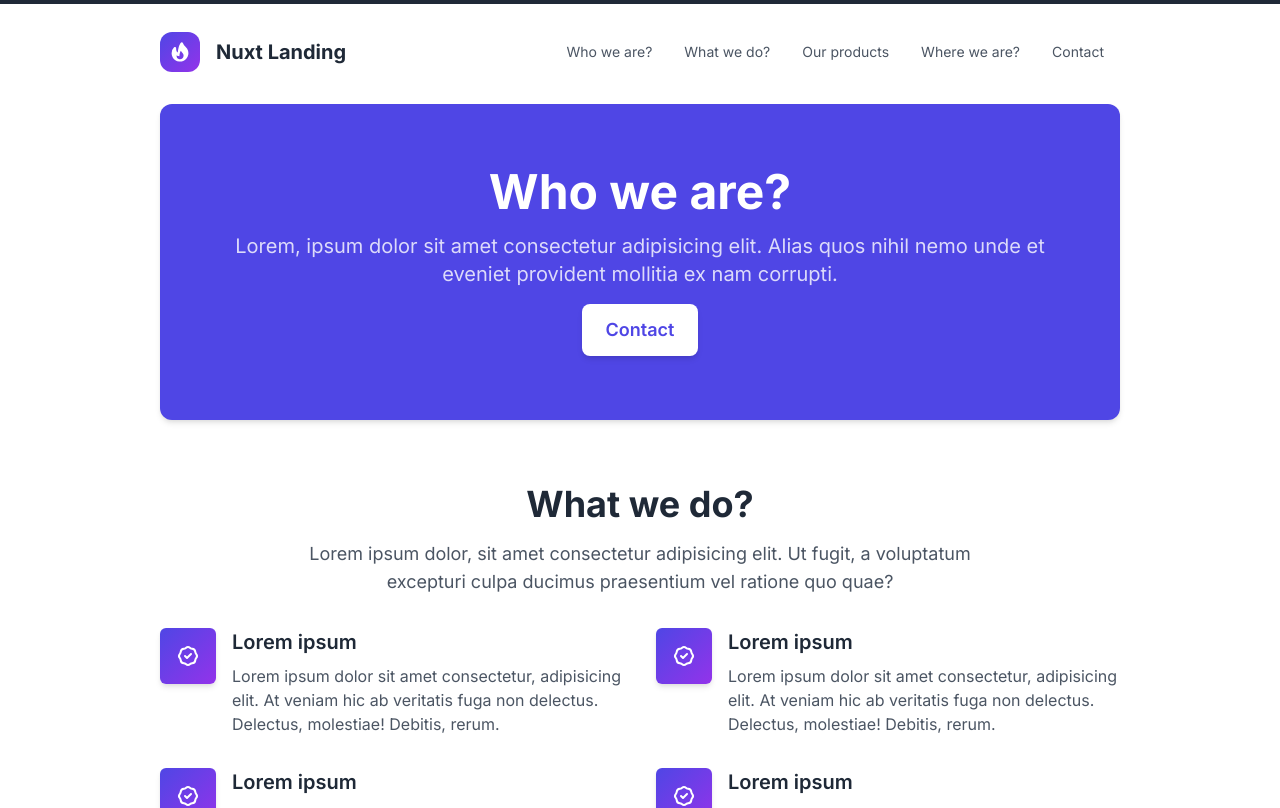
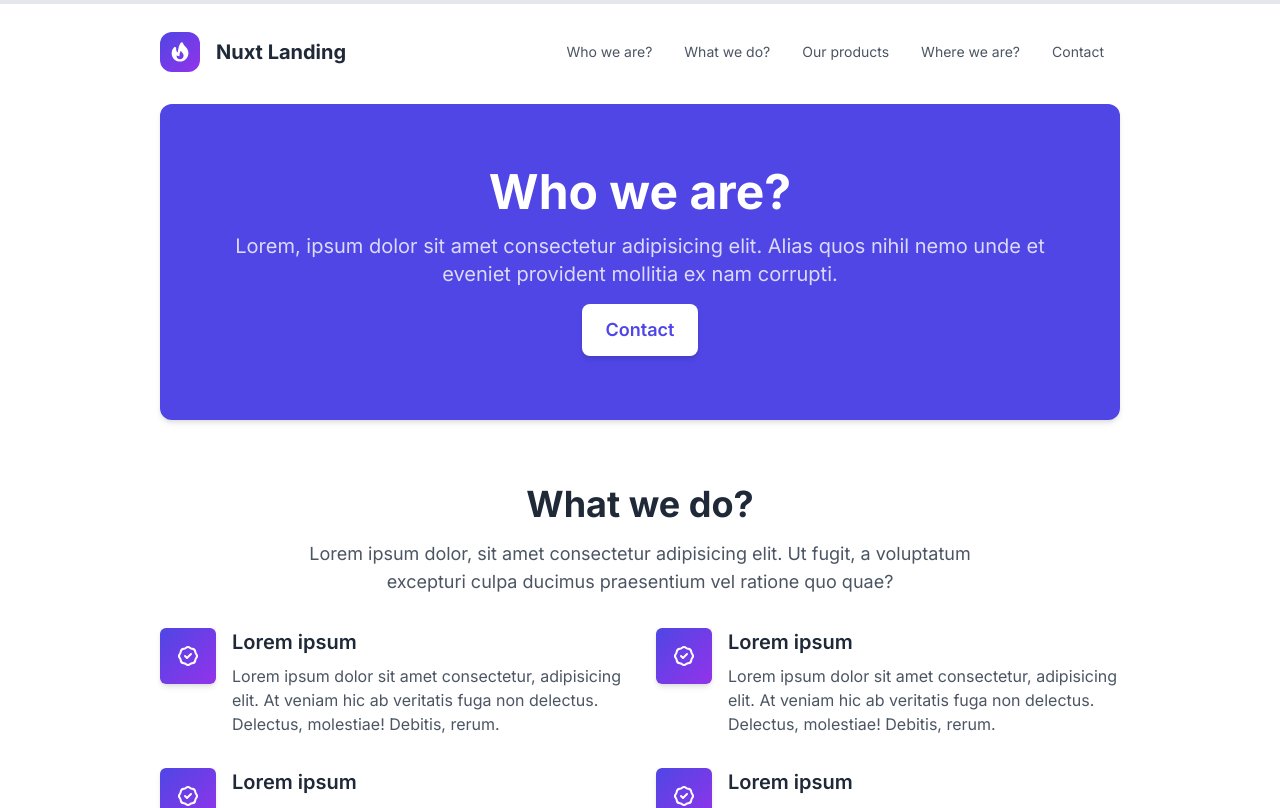
Before and after one commit to imlautaro/nuxt-landing, a Nuxt app: page / in a window 1280 px wide. Shown: the top 808 px of the page. Built offline with nearby package versions, Linux system fonts and the light colour scheme.

Commit message:
Fixed scoll indicator background in light mode

```diff
--- a/src/components/ScrollIndicator.vue
+++ b/src/components/ScrollIndicator.vue
@@ -1,5 +1,7 @@
 <template>
-	<div class="w-screen h-1 bg-gray-800 fixed top-0 left-0 z-30">
+	<div
+		class="w-screen h-1 bg-gray-200 dark:bg-gray-800 fixed top-0 left-0 z-30"
+	>
 		<div class="bg-primary h-full w-0" ref="progress"></div>
 	</div>
 </template>
--- a/src/tailwind.config.js
+++ b/src/tailwind.config.js
@@ -8,7 +8,7 @@ module.exports = {
 		'./plugins/**/*.{js,ts}',
 		'./nuxt.config.{js,ts}',
 	],
-	darkMode: false, // or 'media' or 'class'
+	darkMode: 'media',
 	theme: {
 		container: {
 			center: true,
```
